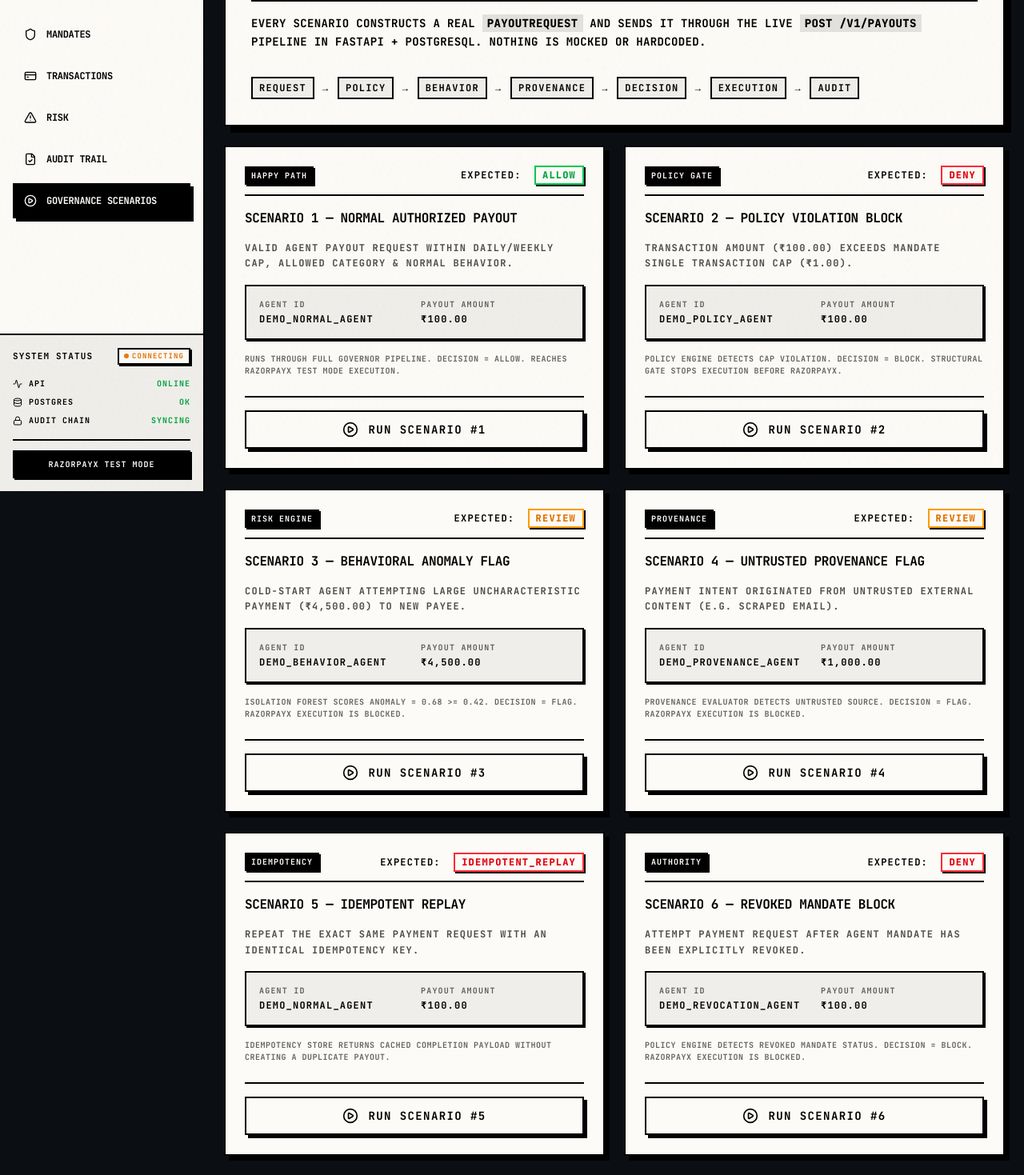
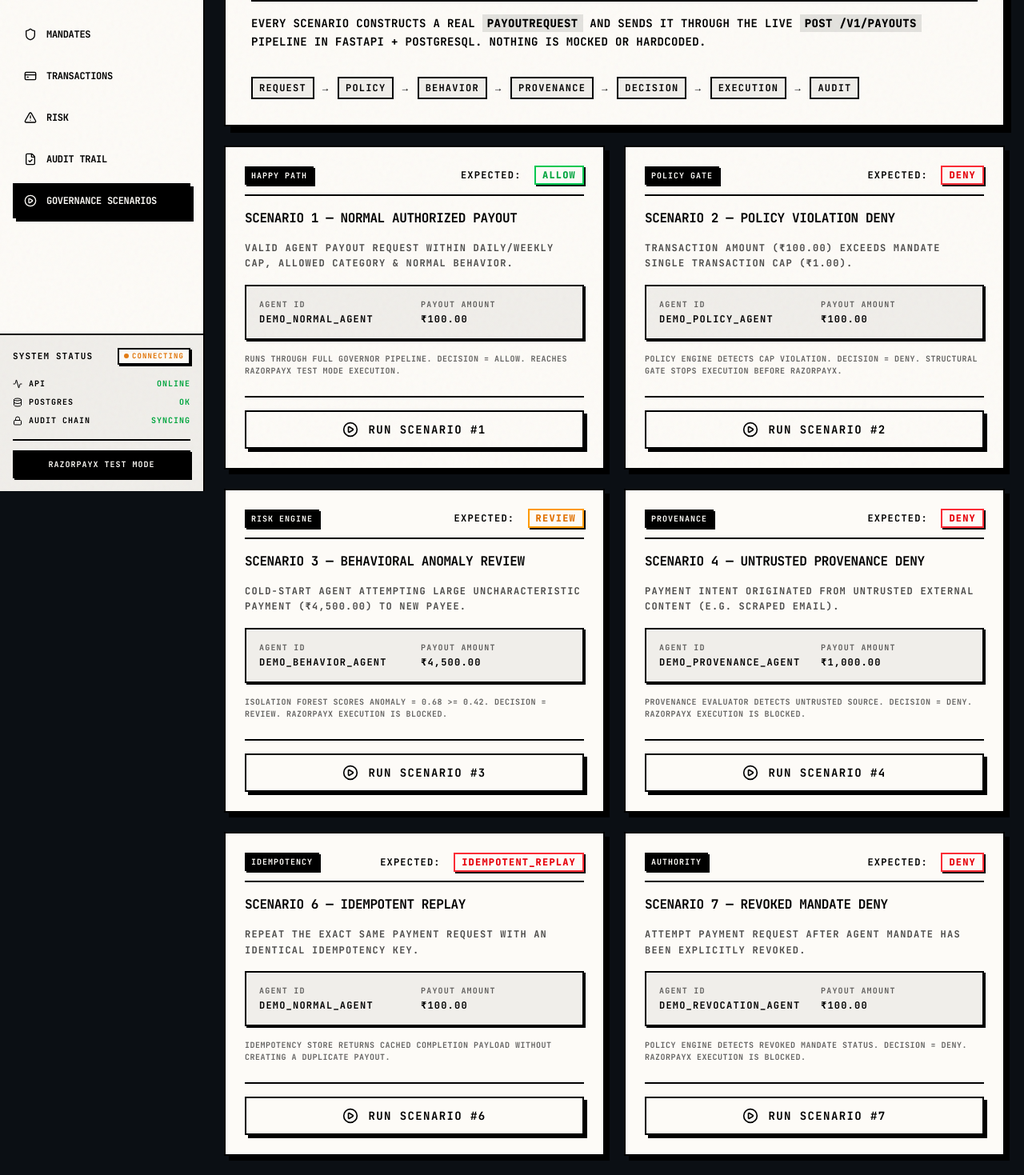
Before and after one commit to jyotirmya17/razorpay-agent-spend-governor, a Next.js app in the folder dashboard/: page /dashboard/demo in a window 1280 px wide. Shown: the part 186-1655 px from the top of the page at 80% size. Built offline with nearby package versions, Linux system fonts and the light colour scheme; no server answers; a web font is replaced by a local one.

Commit message:
Fix UI scenario mismatches and standardize DENY/REVIEW text

```diff
--- a/dashboard/app/dashboard/demo/page.tsx
+++ b/dashboard/app/dashboard/demo/page.tsx
@@ -29,37 +29,37 @@ const SCENARIOS: ScenarioCardMeta[] = [
   },
   {
     id: "2",
-    name: "Scenario 2 — Policy Violation Block",
+    name: "Scenario 2 — Policy Violation Deny",
     badge: "POLICY GATE",
     expected: "DENY",
     description: "Transaction amount (₹100.00) exceeds mandate single transaction cap (₹1.00).",
     agent: "demo_policy_agent",
     amount: "₹100.00",
-    details: "Policy engine detects cap violation. Decision = BLOCK. Structural gate stops execution before RazorpayX.",
+    details: "Policy engine detects cap violation. Decision = DENY. Structural gate stops execution before RazorpayX.",
   },
   {
     id: "3",
-    name: "Scenario 3 — Behavioral Anomaly Flag",
+    name: "Scenario 3 — Behavioral Anomaly Review",
     badge: "RISK ENGINE",
     expected: "REVIEW",
     description: "Cold-start agent attempting large uncharacteristic payment (₹4,500.00) to new payee.",
     agent: "demo_behavior_agent",
     amount: "₹4,500.00",
-    details: "Isolation Forest scores anomaly = 0.68 >= 0.42. Decision = FLAG. RazorpayX execution is blocked.",
+    details: "Isolation Forest scores anomaly = 0.68 >= 0.42. Decision = REVIEW. RazorpayX execution is blocked.",
   },
   {
     id: "4",
-    name: "Scenario 4 — Untrusted Provenance Flag",
+    name: "Scenario 4 — Untrusted Provenance Deny",
     badge: "PROVENANCE",
-    expected: "REVIEW",
+    expected: "DENY",
     description: "Payment intent originated from untrusted external content (e.g. scraped email).",
     agent: "demo_provenance_agent",
     amount: "₹1,000.00",
-    details: "Provenance evaluator detects UNTRUSTED source. Decision = FLAG. RazorpayX execution is blocked.",
+    details: "Provenance evaluator detects UNTRUSTED source. Decision = DENY. RazorpayX execution is blocked.",
   },
   {
-    id: "5",
-    name: "Scenario 5 — Idempotent Replay",
+    id: "6",
+    name: "Scenario 6 — Idempotent Replay",
     badge: "IDEMPOTENCY",
     expected: "IDEMPOTENT_REPLAY",
     description: "Repeat the exact same payment request with an identical idempotency key.",
@@ -68,14 +68,14 @@ const SCENARIOS: ScenarioCardMeta[] = [
     details: "Idempotency store returns cached completion payload without creating a duplicate payout.",
   },
   {
-    id: "6",
-    name: "Scenario 6 — Revoked Mandate Block",
+    id: "7",
+    name: "Scenario 7 — Revoked Mandate Deny",
     badge: "AUTHORITY",
     expected: "DENY",
     description: "Attempt payment request after agent mandate has been explicitly revoked.",
     agent: "demo_revocation_agent",
     amount: "₹100.00",
-    details: "Policy engine detects REVOKED mandate status. Decision = BLOCK. RazorpayX execution is blocked.",
+    details: "Policy engine detects REVOKED mandate status. Decision = DENY. RazorpayX execution is blocked.",
   },
 ];
 
@@ -224,6 +224,8 @@ export default function DemoPage() {
                             ? "border-green-500 text-green-600 bg-[#FDFBF7]"
                             : res.actual_decision === "REVIEW"
                             ? "border-amber-500 text-amber-600 bg-[#FDFBF7]"
+                            : res.actual_decision === "IDEMPOTENT_REPLAY"
+                            ? "border-blue-500 text-blue-600 bg-[#FDFBF7]"
                             : "border-red-500 text-red-600 bg-[#FDFBF7]"
                         }`}
                       >
@@ -233,6 +235,8 @@ export default function DemoPage() {
                               ? "bg-green-600 border-green-700"
                               : res.actual_decision === "REVIEW"
                               ? "bg-amber-600 border-amber-700"
+                              : res.actual_decision === "IDEMPOTENT_REPLAY"
+                              ? "bg-blue-600 border-blue-700"
                               : "bg-red-600 border-red-700"
                           }`}
                         />
--- a/dashboard/app/dashboard/mandates/page.tsx
+++ b/dashboard/app/dashboard/mandates/page.tsx
@@ -159,7 +159,7 @@ export default function MandatesPage() {
             <div className="p-4 bg-[#FDFBF7] text-red-600 border-2 border-red-500 shadow-[4px_4px_0_0_#ef4444] text-[11px] space-y-2">
               <p className="underline underline-offset-4 decoration-red-500/30">Immediate Governance Effect:</p>
               <p className="opacity-90">
-                All subsequent payout requests from agent <strong>{revokingMandate.agent_id}</strong> will pass through the Governor policy engine and be strictly <strong>BLOCKED</strong>.
+                All subsequent payout requests from agent <strong>{revokingMandate.agent_id}</strong> will pass through the Governor policy engine and be strictly <strong>DENIED</strong>.
               </p>
             </div>
 
--- a/dashboard/app/dashboard/risk/page.tsx
+++ b/dashboard/app/dashboard/risk/page.tsx
@@ -96,7 +96,7 @@ export default function RiskPage() {
               <p className="text-4xl font-bold text-black mt-3 tabular-nums">
                 {riskData?.score_buckets?.elevated_05_07 || 0}
               </p>
-              <span className="text-[10px] text-black/70 block mt-2 leading-tight bg-black/5 px-2 py-1">Flagged for review</span>
+              <span className="text-[10px] text-black/70 block mt-2 leading-tight bg-black/5 px-2 py-1">Review required</span>
             </div>
 
             <div className="bg-[#FDFBF7] border-2 border-red-500 shadow-[6px_6px_0_0_#ef4444] p-5 hover:-translate-y-1 hover:shadow-[8px_8px_0_0_#ef4444] transition-all text-black">
```
